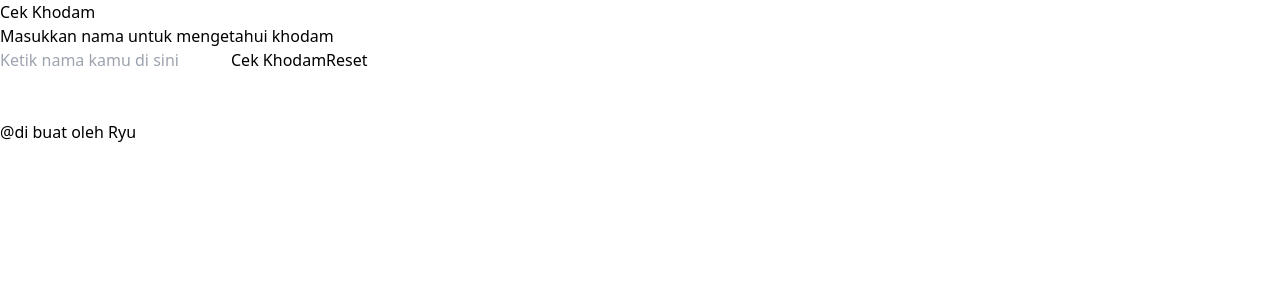
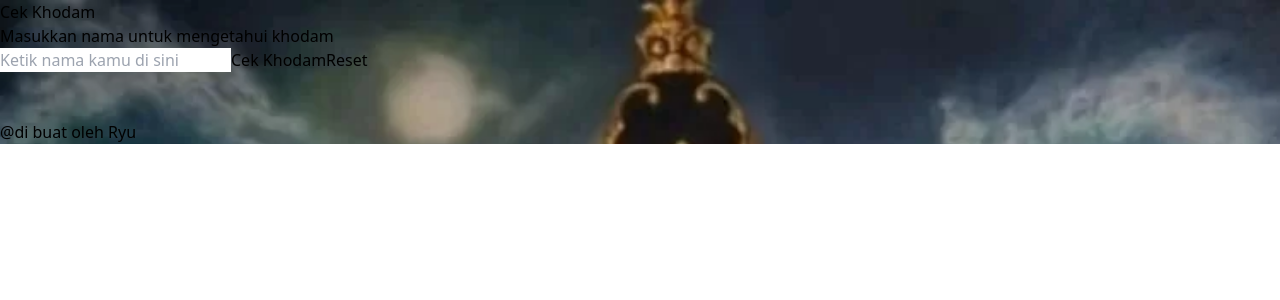
Before and after one commit to RioFebriansyah22/cekKhodam, a React (Vite) app: page / in a window 1280 px wide. Shown: the top 300 px of the page. Built offline with nearby package versions, Linux system fonts and the light colour scheme.

Commit message:
Update App.css

```diff
--- a/src/App.css
+++ b/src/App.css
@@ -0,0 +1,4 @@
+.bodys {
+ background-image: url(./Images/nyi.jpg);
+ background-size: cover;
+}
```
